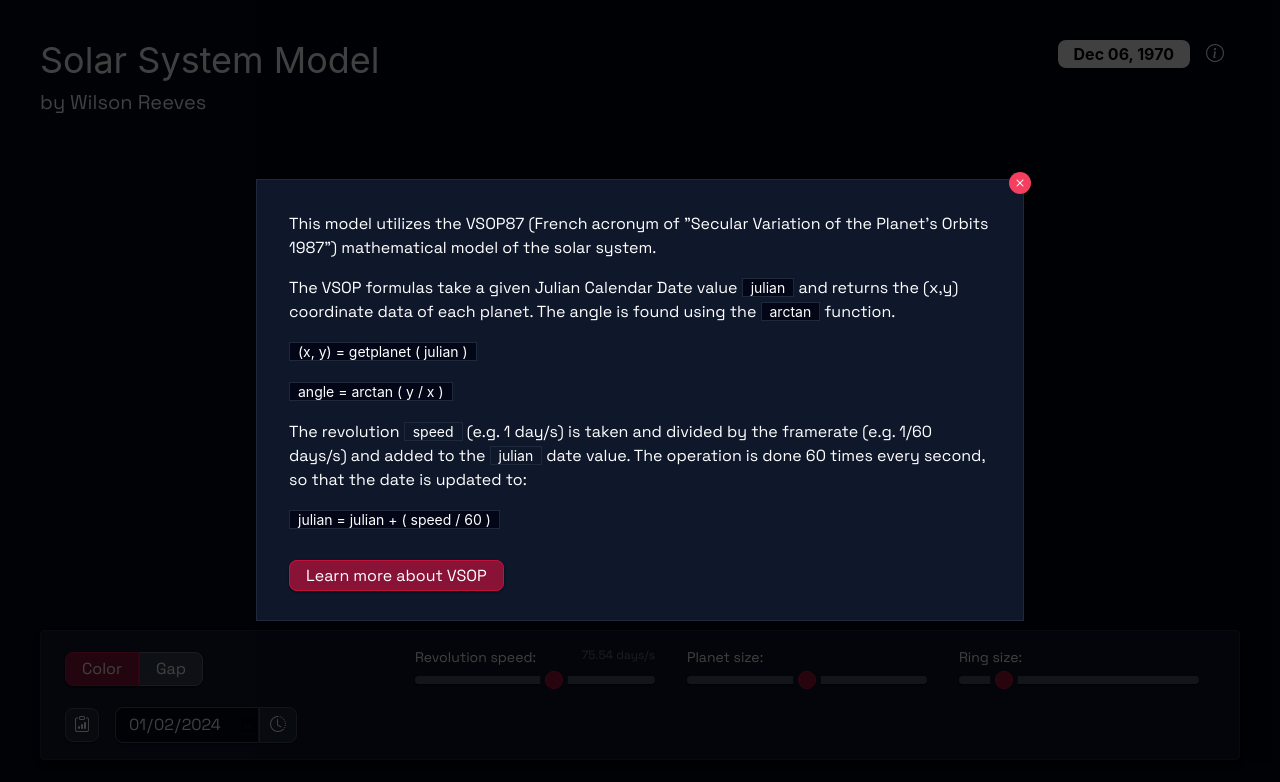
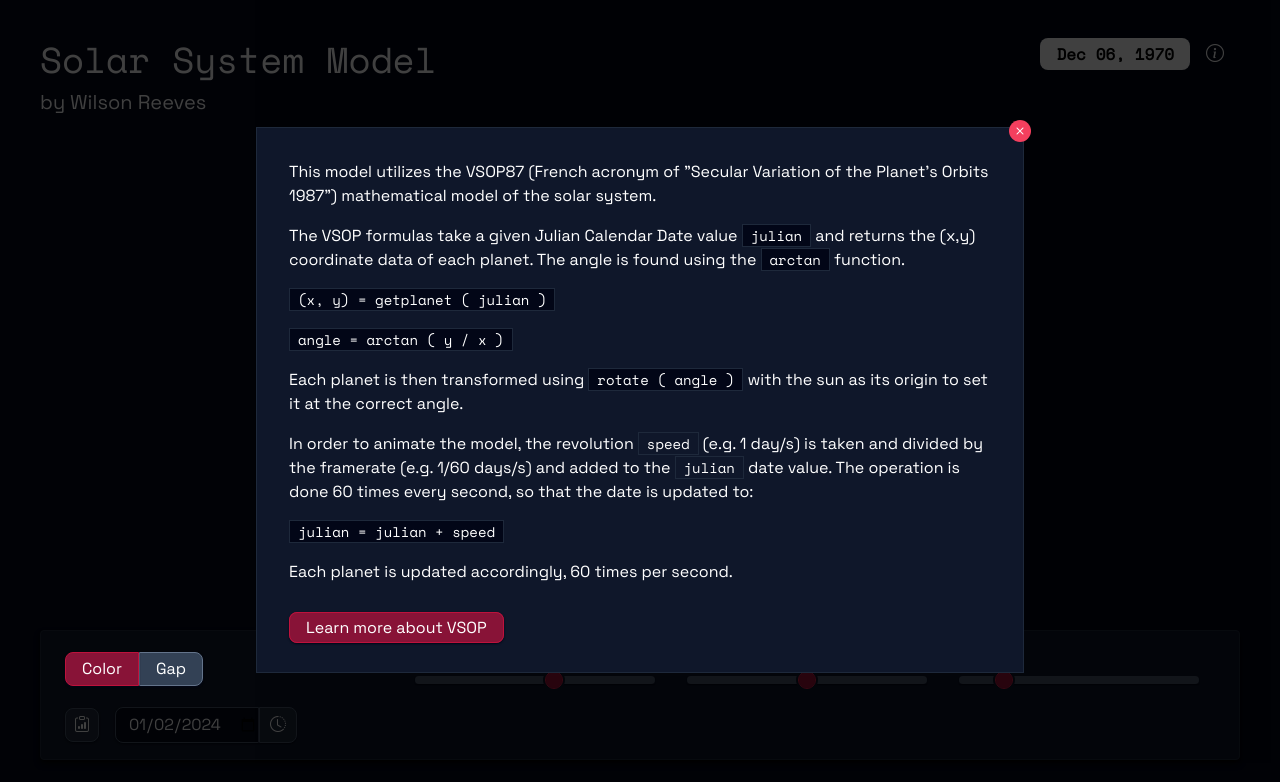
Before and after one commit to WrillicR/solar-system-model, a Next.js app: page / in a window 1280 px wide. Both pictures are taken after a click on the icon 1215 px from the left and 53 px from the top of the page. Shown: the top 782 px of the page. Built offline with nearby package versions, Linux system fonts and the light colour scheme.

Commit message:
Font + 3D start

```diff
--- a/app/components/controls.jsx
+++ b/app/components/controls.jsx
@@ -57,7 +57,8 @@ export default function Controls(props) {
             </div>
           </div>
         </Modal>
-        <div className="absolute bottom-0 h-18 border border-slate-800 bg-slate-900 shadow-md shadow-black p-2 md:px-6 rounded w-full mx-10">
+        <div className="absolute left-0 bottom-0 p-10 w-full">
+        <div className="h-18 border border-slate-800 bg-slate-900 shadow-md shadow-black p-2 md:px-6 rounded w-full">
           <div className="flex justify-between flex-wrap">
             <div className="flex justify-center items-center py-2 flex-auto xl:flex-none">
               <button className={`outline-none px-4 py-1 rounded-s-lg hover:brightness-75 active:brightness-50 transition-all border active:bg-rose-500 active:border-rose-300 shadow-sm shadow-slate-950 z-20 ${ props.color ? "bg-rose-500 border-rose-300" : "bg-rose-900 border-rose-700"}`} onClick={e => props.handleColor(!props.color)}>Color</button>
@@ -84,6 +85,7 @@ export default function Controls(props) {
             </div>
           </div>
         </div>
+        </div>
       </>
     )
 }
--- a/app/components/header.jsx
+++ b/app/components/header.jsx
@@ -16,14 +16,16 @@ export default function Header(props) {
   }, [props.date]);
 
     return (
-      <div className="absolute w-full top-0 flex flex-row justify-between flex-wrap">
+      <div className="absolute w-full top-0 flex flex-row justify-between flex-wrap p-10 z-10">
         <Modal visible={showInfo} close={() => setShowInfo(false)}>
             <p className="mb-4">This model utilizes the VSOP87 (French acronym of "Secular Variation of the Planet's Orbits 1987") mathematical model of the solar system.</p>
             <p className="mb-4">The VSOP formulas take a given Julian Calendar Date value <span className="font-mono px-2 text-sm bg-slate-950 border border-slate-800">julian</span> and returns the (x,y) coordinate data of each planet. The angle is found using the <span className="font-mono px-2 text-sm bg-slate-950 border border-slate-800">arctan</span> function.</p>
             <p className="mb-4"><span className="font-mono px-2 text-sm bg-slate-950 border border-slate-800">(x, y) = getplanet ( julian ) </span></p>
             <p className="mb-4"><span className="font-mono px-2 text-sm bg-slate-950 border border-slate-800">angle = arctan ( y / x ) </span></p>
-            <p className="mb-4">The revolution <span className="font-mono px-2 text-sm bg text-sm-slate-950 border border-slate-800">speed</span> (e.g. 1 day/s) is taken and divided by the framerate (e.g. 1/60 days/s) and added to the <span className="font-mono px-2 text-sm bg text-sm-slate-950 border border-slate-800">julian</span> date value. The operation is done 60 times every second, so that the date is updated to:</p>
-            <p className="mb-8"><span className="font-mono px-2 text-sm bg-slate-950 border border-slate-800">julian = julian + ( speed / 60 ) </span></p>
+            <p className="mb-4">Each planet is then transformed using <span className="font-mono px-2 text-sm bg-slate-950 border border-slate-800">rotate ( angle )</span> with the sun as its origin to set it at the correct angle.</p>
+            <p className="mb-4">In order to animate the model, the revolution <span className="font-mono px-2 text-sm bg text-sm-slate-950 border border-slate-800">speed</span> (e.g. 1 day/s) is taken and divided by the framerate (e.g. 1/60 days/s) and added to the <span className="font-mono px-2 text-sm bg text-sm-slate-950 border border-slate-800">julian</span> date value. The operation is done 60 times every second, so that the date is updated to:</p>
+            <p className="mb-4"><span className="font-mono px-2 text-sm bg-slate-950 border border-slate-800">julian = julian + speed </span></p>
+            <p className="mb-8">Each planet is updated accordingly, 60 times per second.</p>
             <a target="_blank" href="https://en.wikipedia.org/wiki/VSOP_model" className="outline-none px-4 py-1 rounded-lg hover:brightness-75 active:brightness-50 transition-all border active:bg-rose-500 active:border-rose-300 shadow-sm shadow-slate-950 z-20 bg-rose-900 border-rose-700">Learn more about VSOP</a>
         </Modal>
         <div className="flex-auto mb-8">
--- /dev/null
+++ b/app/components/model-three.jsx
@@ -0,0 +1,52 @@
+"use client";
+
+import { Canvas, useFrame } from "@react-three/fiber";
+import { useState, useEffect, useRef } from "react";
+import { OrbitControls } from '@react-three/drei'
+
+import { get_positions } from "../util/motion";
+
+function Planet(props) {
+
+    const ref = useRef()
+    const [hovered, hover] = useState(false)
+
+    useFrame((state, delta) => (ref.current.rotation.x += delta))
+
+    return (
+      <mesh
+        {...props}
+        ref={ref}
+        scale={0.05}
+        onPointerOver={(event) => (event.stopPropagation(), hover(true))}
+        onPointerOut={(event) => hover(false)}>
+        <sphereGeometry args={[1, 32, 32]} />
+        <meshStandardMaterial color={hovered ? 'crimson' : 'orange'} />
+      </mesh>
+    )
+  }
+
+export default function ModelThree(props) {
+
+    const [date, setDate] = useState(props.date);
+    const [positions, setPositions] = useState([]);
+
+    useEffect(() => {
+        setPositions( get_positions(props.date) );
+    }, [props.date]);
+
+    return (
+        <Canvas camera={{zoom: 5, fov: 1000, position: [0,16,6]}}>
+            <ambientLight intensity={Math.PI / 2} />
+            <spotLight position={[10, 10, 10]} angle={0.15} penumbra={1} decay={0} intensity={Math.PI} />
+            <pointLight position={[-10, -10, -10]} decay={0} intensity={Math.PI} />
+            <Planet position={[0,0,0]} />
+            {
+                positions.map((pos, index) => {
+                    return <Planet key={index} position={pos} />
+                })
+            }
+            <OrbitControls dampingFactor={0.1} />
+        </Canvas>
+    );
+}
--- a/app/globals.css
+++ b/app/globals.css
@@ -1,4 +1,5 @@
 @import url("https://fonts.googleapis.com/css?family=Space+Grotesk");
+@import url("https://fonts.googleapis.com/css?family=Space+Mono");
 
 @tailwind base;
 @tailwind components;
@@ -86,7 +87,7 @@
 .slider[type=range]::-webkit-slider-thumb {
   -webkit-appearance: none;
   appearance: none;
-  box-shadow: 0 0 0 6px #0f172a;
+  box-shadow: 0 0 0 3px #0f172a;
   @apply bg-rose-800 h-4 w-4 -mt-1 rounded-full outline outline-1 outline-rose-600 hover:bg-rose-900 transition-all;
 }
 
@@ -95,7 +96,7 @@
 }
 
 .slider[type=range]::-moz-range-thumb {
-  box-shadow: 0 0 0 6px #0f172a;
+  box-shadow: 0 0 0 3px #0f172a;
   @apply bg-rose-800 h-4 w-4 -mt-1 rounded-full outline outline-1 outline-rose-600 hover:bg-rose-900 transition-all;
 }
 
@@ -112,6 +113,6 @@
 }
 
 .slider[type=range]::-ms-thumb {
-  box-shadow: 0 0 0 6px #0f172a;
+  box-shadow: 0 0 0 3px #0f172a;
   @apply bg-rose-800 h-4 w-4 -mt-1 rounded-full outline outline-4 outline-slate-900 hover:bg-rose-900 transition-all;
 }
--- a/app/page.js
+++ b/app/page.js
@@ -7,11 +7,14 @@ import { unix_to_julian } from "@/app/util/motion";
 
 import Header from "./components/header";
 import Model from "./components/model";
+import ModelThree from "./components/model-three";
 import Controls from "./components/controls";
 
 const FRAMERATE = 60;
 
 export default function Home() {
+
+  const [three, setThree] = useState(false);
 
   const [speed, setSpeed] = useState(1);
   const [viewDate, setViewDate] = useState(2440423.17847);
@@ -63,10 +66,14 @@ export default function Home() {
   }, []);
 
   return (
-    <div className="p-10 h-full">
+    <div className="h-full">
       <div className="flex justify-center items-center relative w-full h-full">
         <Header date={viewDate} />
+        {three ?
+          <ModelThree date={viewDate} />
+          :
           <Model speed={speed} date={viewDate} planetSize={planetSize} ringSize={ringSize} color={color} gap={gap} />
+        }
         <Controls speed={speed} handleSpeed={handleSpeed}
           handleDate={handleViewDate}
           planetSize={planetSize} handlePlanetSize={setPlanetSize}
--- a/package.json
+++ b/package.json
@@ -9,11 +9,15 @@
     "lint": "next lint"
   },
   "dependencies": {
+    "@react-three/drei": "^9.93.0",
+    "@react-three/fiber": "^8.15.13",
+    "@types/three": "^0.160.0",
     "bootstrap-icons": "^1.11.2",
     "moment": "^2.30.1",
     "next": "14.0.4",
     "react": "^18",
-    "react-dom": "^18"
+    "react-dom": "^18",
+    "three": "^0.160.0"
   },
   "devDependencies": {
     "autoprefixer": "^10.0.1",
```
Also changed, not shown: 1 other file (tests, documents, lock files or other folders). Lines whose indentation alone changed are shown as unchanged.
